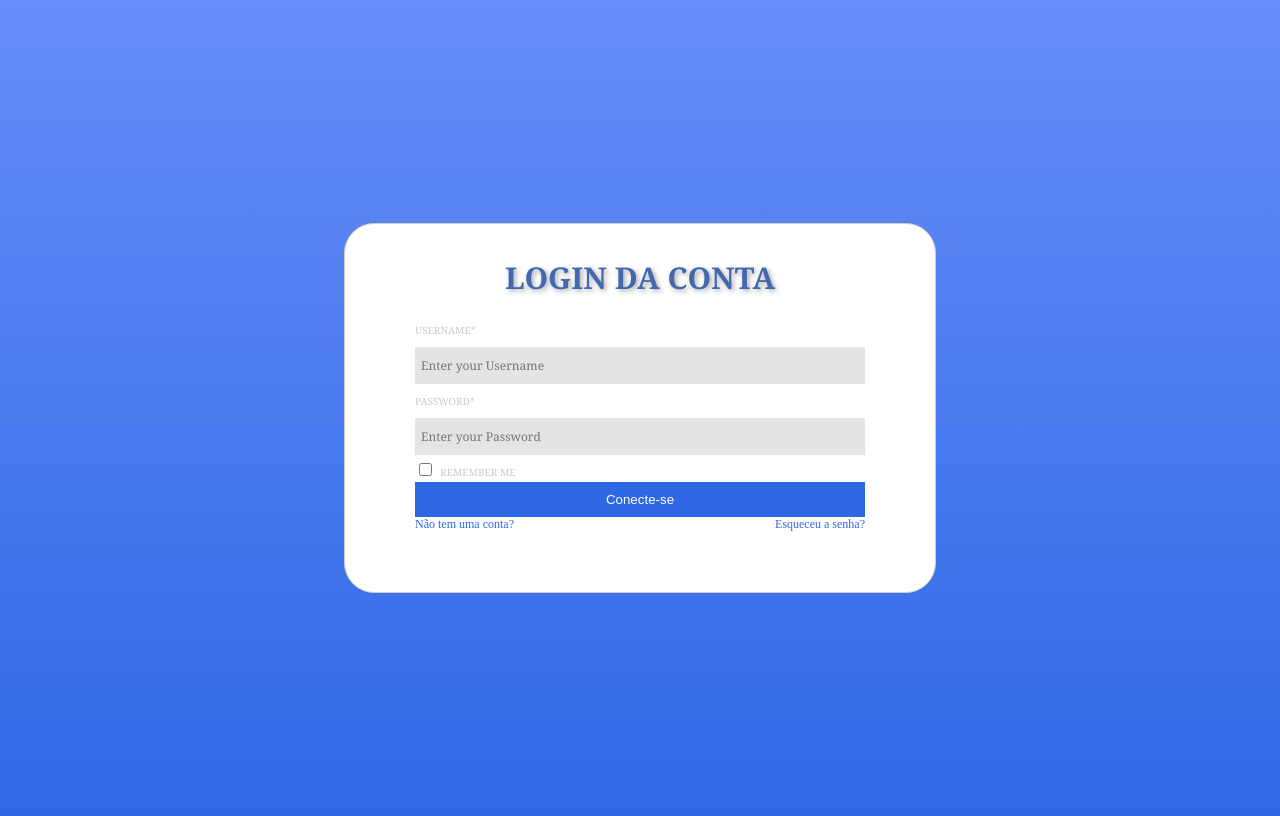
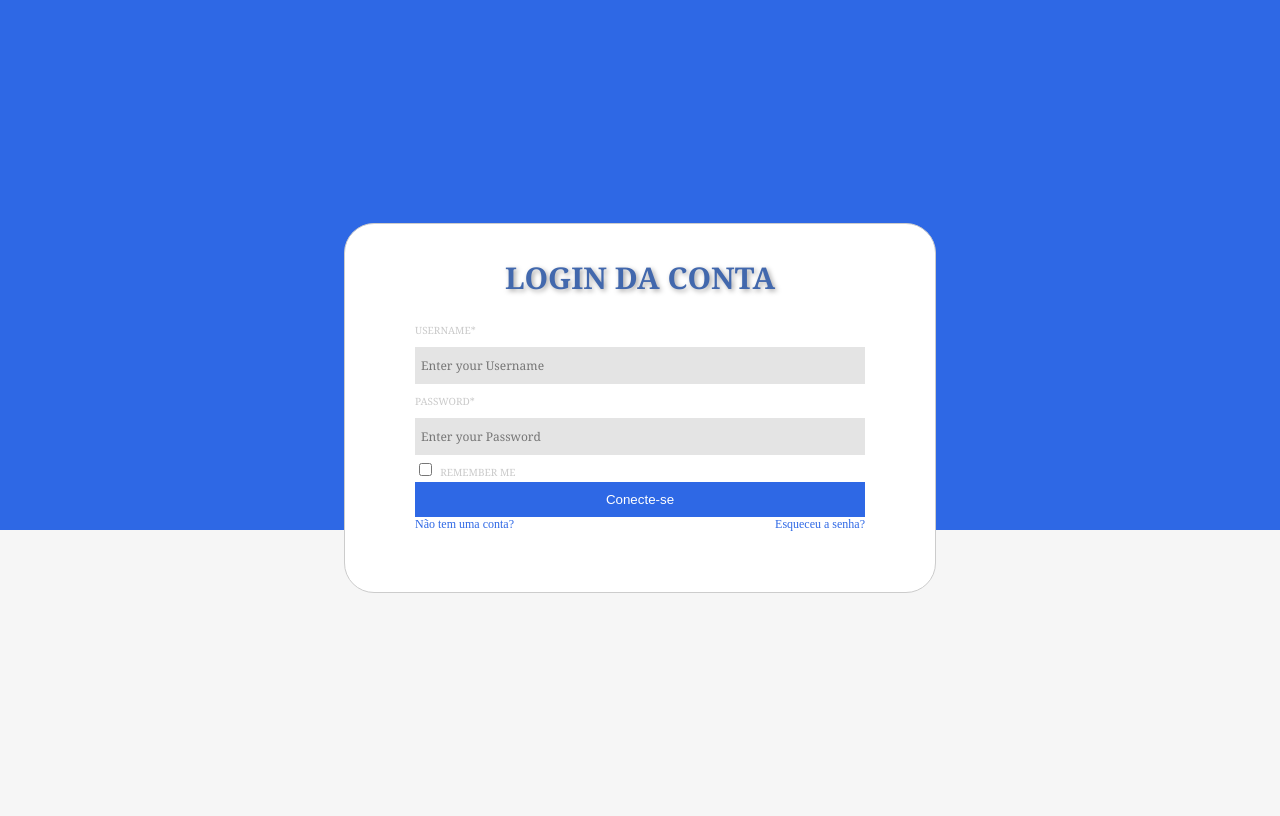
Before and after one commit to FilettiO/SENAI, a PHP site: page /AT03.html in a window 1280 px wide. Run offline with PHP 8.4, Linux system fonts and the light colour scheme.

Commit message:
Add files via upload

```diff
--- a/WEBD_08_01_CSS/css/styleA03.css
+++ b/WEBD_08_01_CSS/css/styleA03.css
@@ -1,4 +1,4 @@
-body{background-image: linear-gradient(0deg, #2e68e5, #678df8);
+body{background-image: linear-gradient(to bottom, #2e68e5 65%, #f6f6f6 35%);
     display: flex;
     justify-content: center;
     align-items: center;
```
